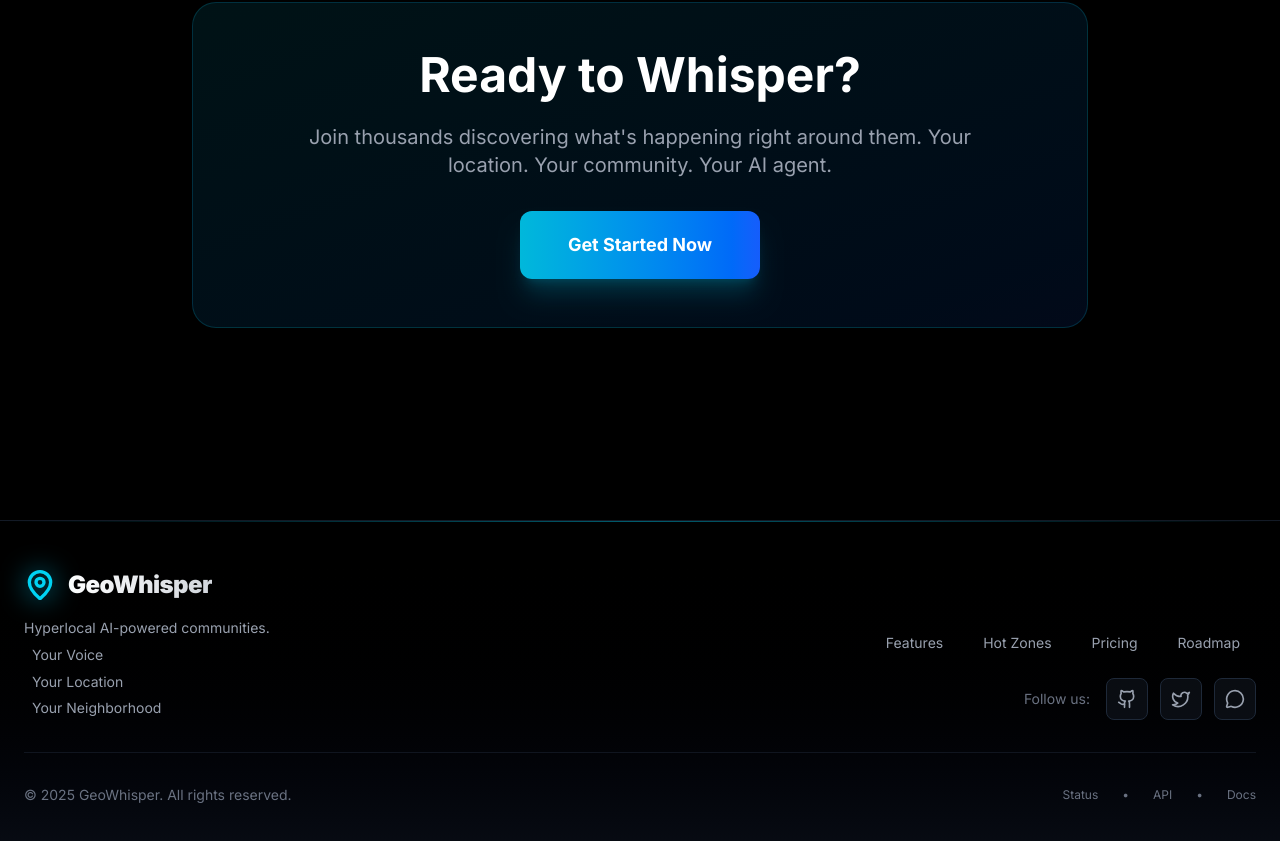
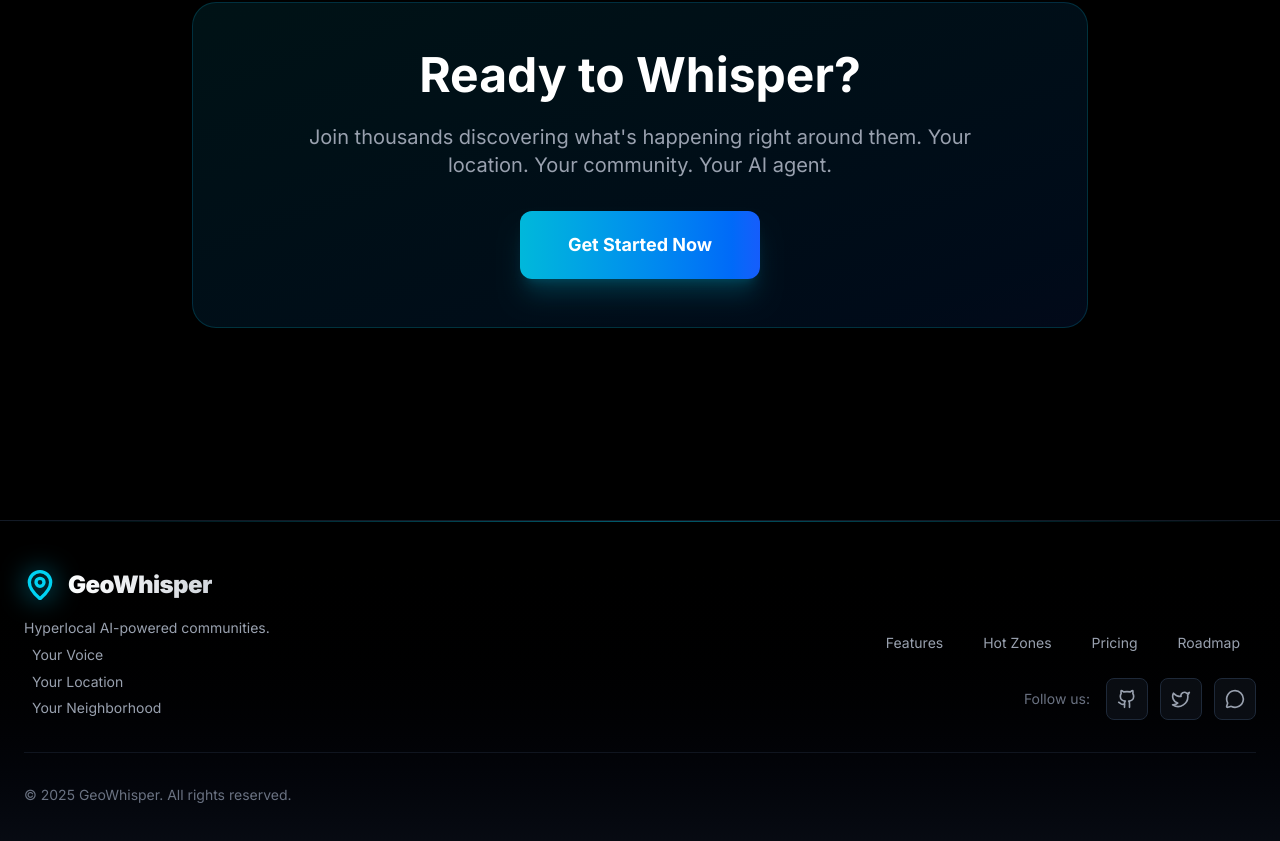
Before and after one commit to suvidhakarkera/GeoWhisper, a Next.js app in the folder frontend/: page / in a window 1280 px wide. Shown: the part 3194-4035 px from the top of the page. Built offline with nearby package versions, Linux system fonts and the light colour scheme; no server answers.

Commit message:
Remove unused footer links for a cleaner design

```diff
--- a/frontend/components/Footer.tsx
+++ b/frontend/components/Footer.tsx
@@ -82,14 +82,6 @@ export default function Footer() {
               <span>© 2025 GeoWhisper. All rights reserved.</span>
 
             </div>
-
-            <div className="flex items-center gap-6 text-xs text-gray-500">
-              <a href="#" className="hover:text-cyan-400 transition-colors">Status</a>
-              <span>•</span>
-              <a href="#" className="hover:text-cyan-400 transition-colors">API</a>
-              <span>•</span>
-              <a href="#" className="hover:text-cyan-400 transition-colors">Docs</a>
-            </div>
           </div>
         </div>
       </div>
```
